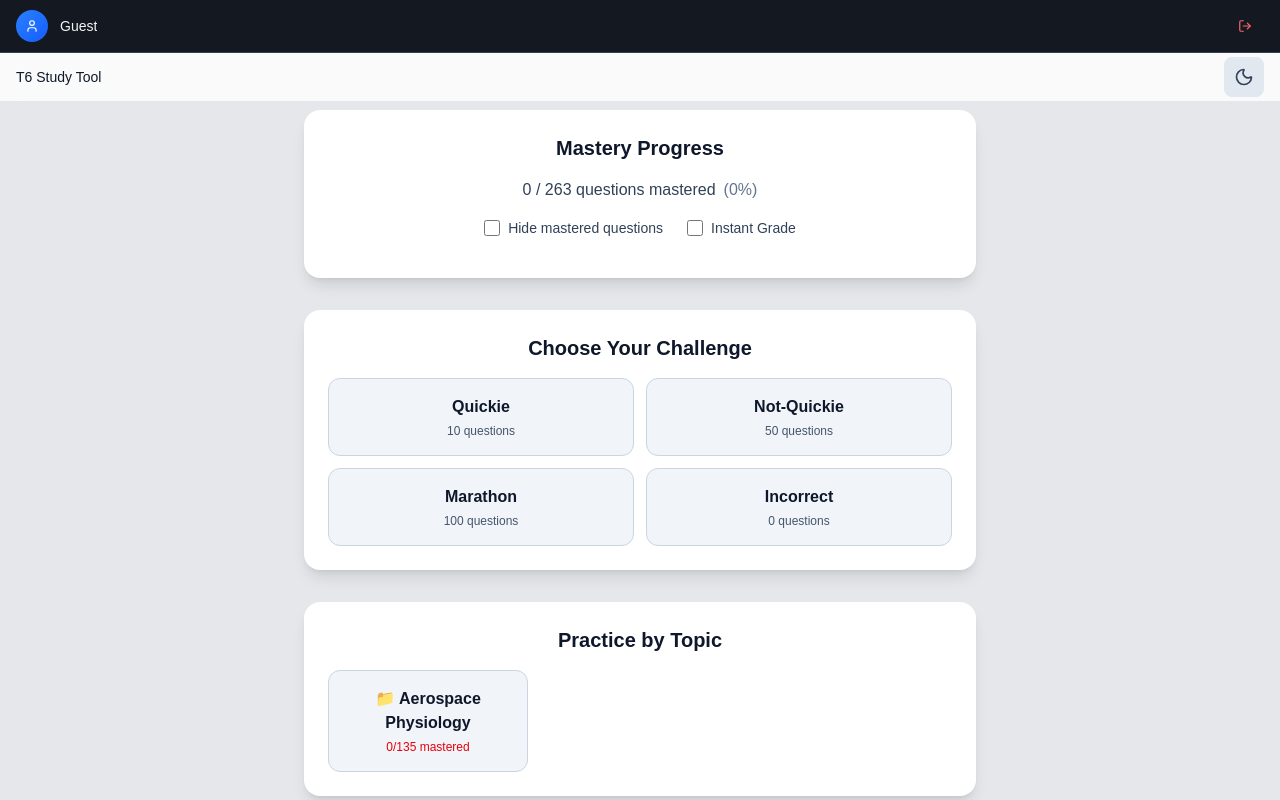
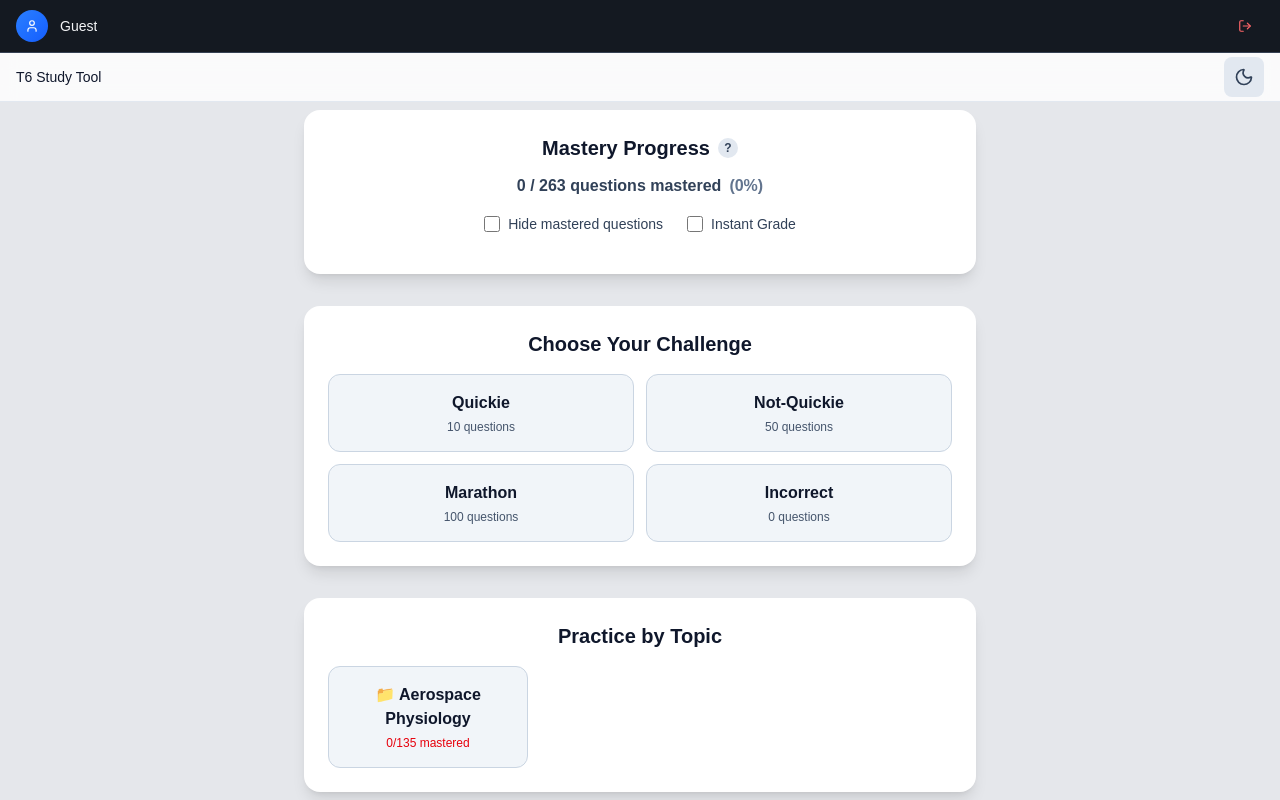
Before and after one commit to ceejwatson/t6a-boldface-study-tool, a Next.js app: page / in a window 1280 px wide. Both pictures are taken after a click on the button "Continue as Guest". Shown: the top 800 px of the page. Built offline with nearby package versions, Linux system fonts and the light colour scheme.

Commit message:
Update page.js

```diff
--- a/app/page.js
+++ b/app/page.js
@@ -1424,13 +1424,32 @@ export default function T6AEnhancedStudyTool() {
               <div
                 className={`max-w-2xl mx-auto mb-6 sm:mb-8 ${darkMode ? "bg-slate-800 border border-slate-700" : "bg-white"} rounded-xl sm:rounded-2xl p-4 sm:p-6 shadow-lg`}
               >
-                <h2
-                  className={`text-xl font-semibold mb-4 text-center ${darkMode ? "text-white" : "text-slate-900"}`}
-                >
-                  Mastery Progress
-                </h2>
+                <div className="flex items-center justify-center gap-2 mb-3">
+                  <h2
+                    className={`text-xl font-semibold text-center ${darkMode ? "text-white" : "text-slate-900"}`}
+                  >
+                    Mastery Progress
+                  </h2>
+                  <button
+                    onClick={() => {
+                      alert(
+                        "A question is considered 'mastered' when you answer it correctly twice in a row.\n\n" +
+                          "Mastered questions can be hidden from the topic sections to help you focus on material you haven't learned yet.",
+                      );
+                    }}
+                    className={`w-5 h-5 rounded-full flex items-center justify-center text-xs font-bold transition-colors ${
+                      darkMode
+                        ? "bg-slate-700 text-slate-300 hover:bg-slate-600"
+                        : "bg-slate-200 text-slate-700 hover:bg-slate-300"
+                    }`}
+                    title="What is mastery?"
+                  >
+                    ?
+                  </button>
+                </div>
+
                 <p
-                  className={`text-center mb-4 ${darkMode ? "text-slate-300" : "text-slate-700"}`}
+                  className={`text-center mb-4 font-semibold ${darkMode ? "text-slate-300" : "text-slate-700"}`}
                 >
                   {(() => {
                     // Get total count across ALL questions (aircraft + aerospace physiology)
```
